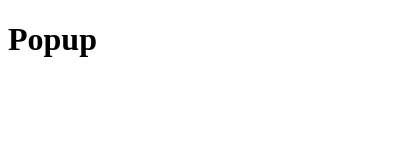
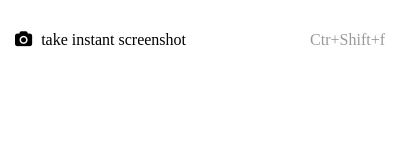
Before and after one commit to abakermi/chrome-instant-screenshot, a browser extension: page app/pages/popup.html in a window 400 px wide. Drawn offline with Linux system fonts and the light colour scheme.

Commit message:
refactor

```diff
--- a/app/pages/popup.html
+++ b/app/pages/popup.html
@@ -3,11 +3,19 @@
 <head>
   <meta charset="utf-8" />
   <title>Popup</title>
+  <link rel="stylesheet" href="https://stackpath.bootstrapcdn.com/font-awesome/4.7.0/css/font-awesome.min.css">
   <link rel="stylesheet" type="text/css" href="../styles/popup.css">
 </head>
 <body>
 
-  <h1>Popup</h1>
+<div class="__wrapper">
+  <ul>
+    <li class="title"><span class="fa fa-camera"></span> take instant screenshot</li>
+   <li class="shortcut">Ctr+Shift+f</li>
+
+  </ul>
+</div>
+
 
   <script src="../scripts/popup.js"></script>
 </body>
--- a/app/scripts/popup.js
+++ b/app/scripts/popup.js
@@ -1 +1,2 @@
-console.log(`'Allo 'Allo! Popup`)
+
+console.log("popup script started..");
--- a/app/styles/popup.css
+++ b/app/styles/popup.css
@@ -0,0 +1,33 @@
+
+
+/* wrapper style */
+ body{
+     margin: 0;
+ }
+.__wrapper{
+    position: relative;
+    min-width: 250px;
+}
+.__wrapper ul {
+    list-style: none;
+
+}
+ul{
+    display: block;
+    padding: 15px;
+    /* margin: 0; */
+
+
+}
+ul li{
+    display: inline-block;
+}
+ul li.title{
+    float:left;
+}ul li.shortcut{
+    float:right;
+ opacity: .4;
+}
+ul li.title span{
+    margin-right: 5px;
+}
--- a/package.json
+++ b/package.json
@@ -3,7 +3,7 @@
   "version": "0.0.1",
   "description": "take screenshot from your browser",
   "scripts": {
-    "dev": "webextension-toolbox dev",
+    "dev": "webextension-toolbox dev chrome",
     "build": "webextension-toolbox build"
   },
   "devDependencies": {
```
Also changed, not shown: app/scripts/background.js (+6 -4 lines), app/manifest.json.
